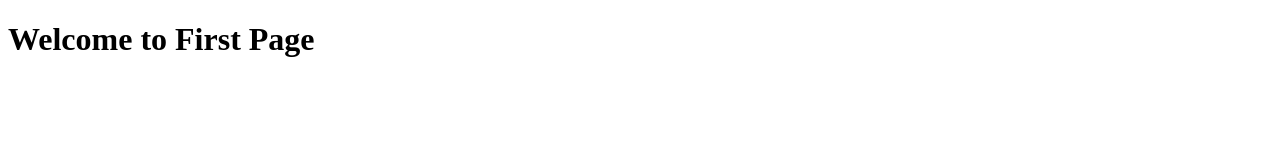
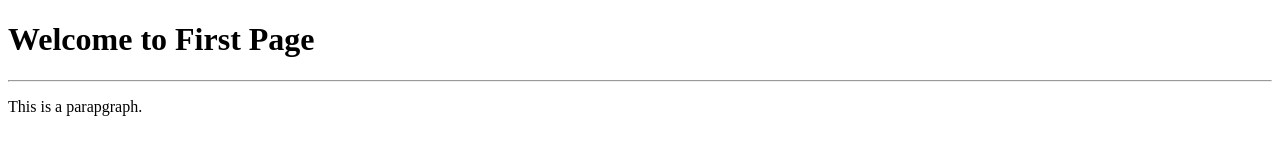
Before and after one commit to arelymartinez16/Day-1-Bootcamp, a plain HTML site: page index.html in a window 1280 px wide. Drawn offline with Linux system fonts and the light colour scheme.

Commit message:
Added paragraph element

```diff
--- a/index.html
+++ b/index.html
@@ -9,5 +9,7 @@
 <body>
     <h1>Welcome to First Page</h1>
     <!-- This is a comment -->
+    <hr />
+    <p>This is a parapgraph.</p>
 </body>
 </html>
```
